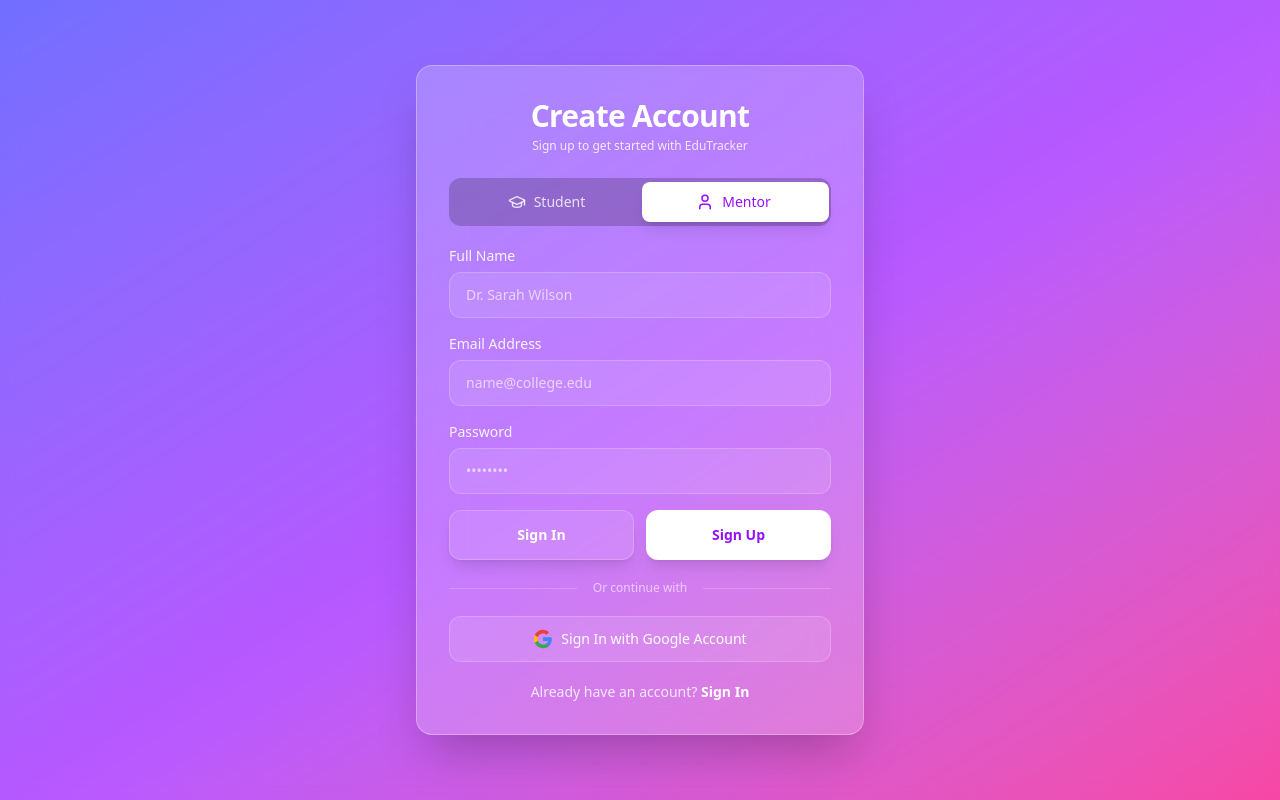
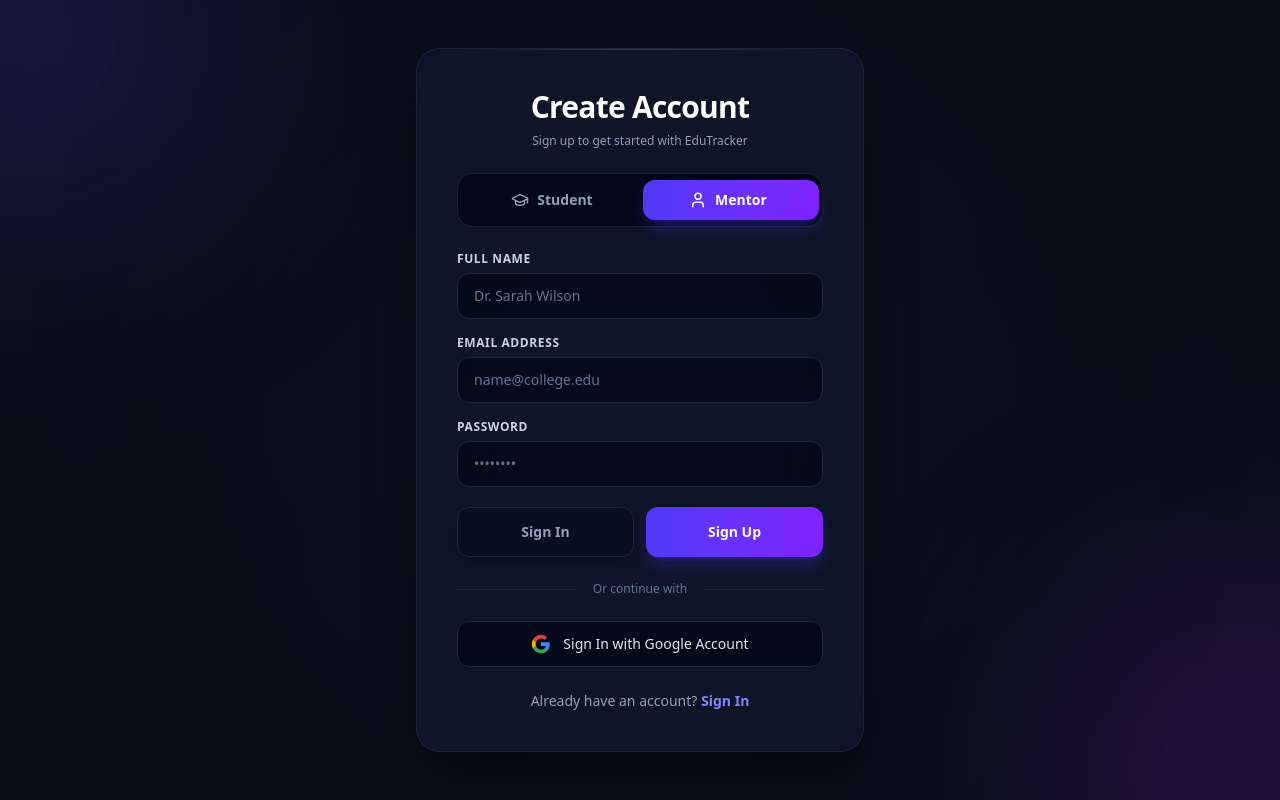
Before and after one commit to arikrishna-03/EDUTR, a React (Vite) app in the folder frontend/: page /login in a window 1280 px wide. Built offline with nearby package versions, Linux system fonts and the light colour scheme; no server answers.

Commit message:
Update starting UI to luxury dark theme, auto-domain auth fallback, and appearance toggle

```diff
--- /dev/null
+++ b/frontend/src/context/ThemeContext.jsx
@@ -0,0 +1,45 @@
+import React, { createContext, useContext, useState, useEffect } from "react";
+
+export const ThemeContext = createContext();
+
+export function ThemeProvider({ children }) {
+  const [theme, setTheme] = useState(() => {
+    return localStorage.getItem("appTheme") || "dark";
+  });
+
+  useEffect(() => {
+    localStorage.setItem("appTheme", theme);
+    const root = document.documentElement;
+    if (theme === "dark") {
+      root.classList.add("dark");
+      root.classList.remove("light");
+      root.style.colorScheme = "dark";
+    } else {
+      root.classList.add("light");
+      root.classList.remove("dark");
+      root.style.colorScheme = "light";
+    }
+  }, [theme]);
+
+  const toggleTheme = (newTheme) => {
+    setTheme(newTheme);
+  };
+
+  return (
+    <ThemeContext.Provider value={{ theme, setTheme, toggleTheme }}>
+      {children}
+    </ThemeContext.Provider>
+  );
+}
+
+export function useTheme() {
+  const context = useContext(ThemeContext);
+  if (!context) {
+    return {
+      theme: localStorage.getItem("appTheme") || "dark",
+      setTheme: () => {},
+      toggleTheme: () => {},
+    };
+  }
+  return context;
+}
--- a/frontend/src/main.jsx
+++ b/frontend/src/main.jsx
@@ -3,14 +3,17 @@ import { createRoot } from "react-dom/client";
 import { BrowserRouter } from "react-router-dom";
 import App from "./App";
 import { AuthProvider } from "./context/AuthContext";
+import { ThemeProvider } from "./context/ThemeContext";
 import "./styles.css";
 
 createRoot(document.getElementById("root")).render(
   <React.StrictMode>
     <BrowserRouter>
-      <AuthProvider>
-        <App />
-      </AuthProvider>
+      <ThemeProvider>
+        <AuthProvider>
+          <App />
+        </AuthProvider>
+      </ThemeProvider>
     </BrowserRouter>
   </React.StrictMode>
 );
--- a/frontend/src/pages/Login.jsx
+++ b/frontend/src/pages/Login.jsx
@@ -187,16 +187,19 @@ const Login = () => {
   };
 
   return (
-    <div className="min-h-screen flex items-center justify-center bg-gradient-to-br from-indigo-500 via-purple-500 to-pink-500 relative">
-      <div className="absolute inset-0 bg-white/10 backdrop-blur-sm"></div>
+    <div className="min-h-screen flex items-center justify-center bg-[#0B0F19] text-slate-100 relative overflow-hidden font-sans selection:bg-indigo-500 selection:text-white px-4">
+      {/* Subtle Ambient Radial Lighting */}
+      <div className="absolute -top-40 -left-40 w-96 h-96 bg-indigo-600/20 rounded-full blur-[120px] pointer-events-none"></div>
+      <div className="absolute -bottom-40 -right-40 w-96 h-96 bg-purple-600/20 rounded-full blur-[120px] pointer-events-none"></div>
+      <div className="absolute top-1/2 left-1/2 -translate-x-1/2 -translate-y-1/2 w-[600px] h-[600px] bg-blue-900/10 rounded-full blur-[150px] pointer-events-none"></div>
 
       {/* Main Login Card */}
-      <div className="relative z-10 w-full max-w-md p-8 bg-white/20 backdrop-blur-xl rounded-2xl shadow-2xl border border-white/30 transition-all duration-300 min-h-[600px] flex flex-col justify-center">
+      <div className="relative z-10 w-full max-w-md p-8 sm:p-10 bg-slate-900/80 backdrop-blur-2xl rounded-3xl shadow-[0_25px_60px_-15px_rgba(0,0,0,0.9)] border border-slate-800/80 transition-all duration-300 min-h-[580px] flex flex-col justify-center before:absolute before:inset-x-10 before:top-0 before:h-[1px] before:bg-gradient-to-r before:from-transparent before:via-indigo-500/40 before:to-transparent">
         <div className="text-center mb-6">
-          <h1 className="text-3xl font-bold text-white mb-1 tracking-tight">
+          <h1 className="text-3xl font-extrabold text-white mb-2 tracking-tight">
             {authMode === 'signin' ? 'Welcome Back' : 'Create Account'}
           </h1>
-          <p className="text-purple-100 text-xs">
+          <p className="text-slate-400 text-xs font-medium">
             {authMode === 'signin'
               ? 'Sign in to continue to EduTracker'
               : 'Sign up to get started with EduTracker'}
@@ -204,10 +207,10 @@ const Login = () => {
         </div>
 
         {/* Role Toggle */}
-        <div className="flex bg-black/20 p-1 rounded-xl mb-5 relative">
+        <div className="flex bg-slate-950/80 p-1.5 rounded-2xl mb-6 relative border border-slate-800/80 shadow-inner">
           <div
-            className={`absolute top-1 bottom-1 w-[calc(50%-4px)] bg-white rounded-lg shadow-lg transition-all duration-300 ease-out ${
-              role === 'mentor' ? 'left-[calc(50%+2px)]' : 'left-1'
+            className={`absolute top-1.5 bottom-1.5 w-[calc(50%-6px)] bg-gradient-to-r from-indigo-600 to-violet-600 rounded-xl shadow-lg shadow-indigo-600/30 transition-all duration-300 ease-out ${
+              role === 'mentor' ? 'left-[calc(50%+3px)]' : 'left-1.5'
             }`}
           ></div>
           <button
@@ -216,8 +219,8 @@ const Login = () => {
               setRole('student');
               setAuthError('');
             }}
-            className={`flex-1 flex items-center justify-center gap-2 py-2.5 rounded-lg text-sm font-medium transition-colors z-10 cursor-pointer ${
-              role === 'student' ? 'text-purple-600' : 'text-white/80 hover:text-white'
+            className={`flex-1 flex items-center justify-center gap-2 py-2.5 rounded-xl text-sm font-semibold transition-colors z-10 cursor-pointer ${
+              role === 'student' ? 'text-white' : 'text-slate-400 hover:text-slate-200'
             }`}
           >
             <GraduationCap size={18} />
@@ -229,8 +232,8 @@ const Login = () => {
               setRole('mentor');
               setAuthError('');
             }}
-            className={`flex-1 flex items-center justify-center gap-2 py-2.5 rounded-lg text-sm font-medium transition-colors z-10 cursor-pointer ${
-              role === 'mentor' ? 'text-purple-600' : 'text-white/80 hover:text-white'
+            className={`flex-1 flex items-center justify-center gap-2 py-2.5 rounded-xl text-sm font-semibold transition-colors z-10 cursor-pointer ${
+              role === 'mentor' ? 'text-white' : 'text-slate-400 hover:text-slate-200'
             }`}
           >
             <User size={18} />
@@ -239,7 +242,7 @@ const Login = () => {
         </div>
 
         {authError && (
-          <div className="mb-4 p-3 bg-red-500/20 border border-red-500/40 rounded-xl text-red-100 text-sm text-center flex flex-col items-center gap-2">
+          <div className="mb-5 p-3.5 bg-red-950/40 border border-red-800/50 rounded-xl text-red-300 text-xs text-center flex flex-col items-center gap-2 shadow-inner">
             <span>
               {authError.includes('auth/unauthorized-domain') || authError.includes('authorized in Firebase Console')
                 ? 'This domain is not authorized in Firebase Console.'
@@ -252,7 +255,7 @@ const Login = () => {
                   setAuthError('');
                   setShowGoogleAccountModal(true);
                 }}
-                className="px-3 py-1 bg-white/20 hover:bg-white/30 text-white rounded-lg text-xs font-semibold underline cursor-pointer transition-all"
+                className="px-3 py-1 bg-red-900/50 hover:bg-red-800/60 text-red-200 rounded-lg text-xs font-medium underline cursor-pointer transition-all border border-red-700/50"
               >
                 Use Quick Account Sign-In
               </button>
@@ -263,12 +266,14 @@ const Login = () => {
         <form onSubmit={handleLogin} className="space-y-4">
           {authMode === 'signup' && (
             <div className="animate-in fade-in slide-in-from-top-2 duration-300">
-              <label className="block text-sm font-medium text-white/90 mb-1.5">Full Name</label>
+              <label className="block text-xs font-semibold text-slate-300 uppercase tracking-wider mb-1.5">
+                Full Name
+              </label>
               <input
                 type="text"
                 value={fullName}
                 onChange={(e) => setFullName(e.target.value)}
-                className="w-full px-4 py-3 bg-white/10 border border-white/20 rounded-xl text-white placeholder-purple-200 focus:outline-none focus:ring-2 focus:ring-white/50 transition-all text-sm"
+                className="w-full px-4 py-3 bg-slate-950/70 border border-slate-800 rounded-xl text-slate-100 placeholder-slate-500 focus:outline-none focus:border-indigo-500 focus:ring-1 focus:ring-indigo-500/50 transition-all text-sm"
                 placeholder={role === 'mentor' ? 'Dr. Sarah Wilson' : 'Alex Johnson'}
                 required
               />
@@ -276,41 +281,47 @@ const Login = () => {
           )}
 
           <div>
-            <label className="block text-sm font-medium text-white/90 mb-1.5">Email Address</label>
+            <label className="block text-xs font-semibold text-slate-300 uppercase tracking-wider mb-1.5">
+              Email Address
+            </label>
             <input
               type="email"
               value={email}
               onChange={(e) => setEmail(e.target.value)}
-              className="w-full px-4 py-3 bg-white/10 border border-white/20 rounded-xl text-white placeholder-purple-200 focus:outline-none focus:ring-2 focus:ring-white/50 transition-all text-sm"
+              className="w-full px-4 py-3 bg-slate-950/70 border border-slate-800 rounded-xl text-slate-100 placeholder-slate-500 focus:outline-none focus:border-indigo-500 focus:ring-1 focus:ring-indigo-500/50 transition-all text-sm"
               placeholder="name@college.edu"
             />
           </div>
 
           <div>
-            <label className="block text-sm font-medium text-white/90 mb-1.5">Password</label>
+            <label className="block text-xs font-semibold text-slate-300 uppercase tracking-wider mb-1.5">
+              Password
+            </label>
             <input
               type="password"
               value={password}
               onChange={(e) => setPassword(e.target.value)}
-              className="w-full px-4 py-3 bg-white/10 border border-white/20 rounded-xl text-white placeholder-purple-200 focus:outline-none focus:ring-2 focus:ring-white/50 transition-all text-sm"
+              className="w-full px-4 py-3 bg-slate-950/70 border border-slate-800 rounded-xl text-slate-100 placeholder-slate-500 focus:outline-none focus:border-indigo-500 focus:ring-1 focus:ring-indigo-500/50 transition-all text-sm"
               placeholder="••••••••"
             />
           </div>
 
           {role === 'student' && (
             <div className="animate-in fade-in slide-in-from-top-2 duration-300">
-              <label className="block text-sm font-medium text-white/90 mb-1.5">Mentor ID</label>
+              <label className="block text-xs font-semibold text-slate-300 uppercase tracking-wider mb-1.5">
+                Mentor ID
+              </label>
               <input
                 type="text"
                 value={mentorId}
                 onChange={(e) => setMentorId(e.target.value)}
-                className="w-full px-4 py-3 bg-white/10 border border-white/20 rounded-xl text-white placeholder-purple-200 focus:outline-none focus:ring-2 focus:ring-white/50 transition-all text-sm"
+                className="w-full px-4 py-3 bg-slate-950/70 border border-slate-800 rounded-xl text-slate-100 placeholder-slate-500 focus:outline-none focus:border-indigo-500 focus:ring-1 focus:ring-indigo-500/50 transition-all text-sm"
                 placeholder="Enter your assigned Mentor ID"
               />
             </div>
           )}
 
-          <div className="grid grid-cols-2 gap-3 mt-2">
+          <div className="grid grid-cols-2 gap-3 pt-1">
             <button
               type={authMode === 'signin' ? 'submit' : 'button'}
               onClick={() => {
@@ -322,12 +333,12 @@ const Login = () => {
               disabled={isLoading}
               className={`flex items-center justify-center gap-2 py-3.5 rounded-xl font-bold transition-all shadow-lg group disabled:opacity-70 cursor-pointer text-sm ${
                 authMode === 'signin'
-                  ? 'bg-white text-purple-600 hover:bg-purple-50'
-                  : 'bg-white/10 text-white border border-white/20 hover:bg-white/20'
+                  ? 'bg-gradient-to-r from-indigo-600 to-violet-600 text-white shadow-indigo-600/30 hover:from-indigo-500 hover:to-violet-500'
+                  : 'bg-slate-950/40 text-slate-400 border border-slate-800 hover:bg-slate-800/60 hover:text-slate-200'
               }`}
             >
               {isLoading && authMode === 'signin' ? (
-                <Loader2 size={20} className="animate-spin text-purple-600" />
+                <Loader2 size={20} className="animate-spin text-white" />
               ) : (
                 'Sign In'
               )}
@@ -344,29 +355,29 @@ const Login = () => {
               disabled={isLoading}
               className={`flex items-center justify-center gap-2 py-3.5 rounded-xl font-bold transition-all shadow-lg group disabled:opacity-70 cursor-pointer text-sm ${
                 authMode === 'signup'
-                  ? 'bg-white text-purple-600 hover:bg-purple-50'
-                  : 'bg-white/10 text-white border border-white/20 hover:bg-white/20'
+                  ? 'bg-gradient-to-r from-indigo-600 to-violet-600 text-white shadow-indigo-600/30 hover:from-indigo-500 hover:to-violet-500'
+                  : 'bg-slate-950/40 text-slate-400 border border-slate-800 hover:bg-slate-800/60 hover:text-slate-200'
               }`}
             >
               {isLoading && authMode === 'signup' ? (
-                <Loader2 size={20} className="animate-spin text-purple-600" />
+                <Loader2 size={20} className="animate-spin text-white" />
               ) : (
                 'Sign Up'
               )}
             </button>
           </div>
 
-          <div className="relative flex py-1 items-center">
-            <div className="flex-grow border-t border-white/20"></div>
-            <span className="flex-shrink-0 mx-4 text-white/60 text-xs">Or continue with</span>
-            <div className="flex-grow border-t border-white/20"></div>
+          <div className="relative flex py-2 items-center">
+            <div className="flex-grow border-t border-slate-800"></div>
+            <span className="flex-shrink-0 mx-4 text-slate-500 text-xs">Or continue with</span>
+            <div className="flex-grow border-t border-slate-800"></div>
           </div>
 
           <button
             type="button"
             onClick={handleGoogleClick}
             disabled={isLoading}
-            className="w-full flex items-center justify-center gap-2 bg-white/10 text-white font-medium py-3 rounded-xl border border-white/20 hover:bg-white/20 transition-colors disabled:opacity-70 cursor-pointer text-sm"
+            className="w-full flex items-center justify-center gap-3 bg-slate-950/80 hover:bg-slate-800 text-slate-200 font-medium py-3 rounded-xl border border-slate-800 hover:border-slate-700 transition-all disabled:opacity-70 cursor-pointer text-sm shadow-inner"
           >
             <svg className="w-5 h-5" viewBox="0 0 24 24">
               <path
@@ -390,14 +401,14 @@ const Login = () => {
           </button>
         </form>
 
-        <p className="text-center mt-5 text-purple-100 text-sm">
+        <p className="text-center mt-6 text-slate-400 text-sm">
           {authMode === 'signin' ? (
             <>
               Don't have an account?{' '}
               <button
                 type="button"
                 onClick={() => setAuthMode('signup')}
-                className="text-white font-semibold hover:underline cursor-pointer"
+                className="text-indigo-400 font-semibold hover:text-indigo-300 hover:underline cursor-pointer transition-colors"
               >
                 Sign Up
               </button>
@@ -408,7 +419,7 @@ const Login = () => {
               <button
                 type="button"
                 onClick={() => setAuthMode('signin')}
-                className="text-white font-semibold hover:underline cursor-pointer"
+                className="text-indigo-400 font-semibold hover:text-indigo-300 hover:underline cursor-pointer transition-colors"
               >
                 Sign In
               </button>
@@ -421,32 +432,32 @@ const Login = () => {
       {showMentorIdModal && (
         <div className="fixed inset-0 z-[60] flex items-center justify-center p-4 animate-in fade-in duration-200">
           <div
-            className="absolute inset-0 bg-black/60 backdrop-blur-sm"
+            className="absolute inset-0 bg-black/80 backdrop-blur-md"
             onClick={() => setShowMentorIdModal(false)}
           ></div>
 
-          <div className="bg-white w-full max-w-sm rounded-2xl overflow-hidden shadow-2xl relative z-10 animate-in zoom-in-95 duration-200 p-6">
+          <div className="bg-slate-900 border border-slate-800 w-full max-w-sm rounded-3xl overflow-hidden shadow-2xl relative z-10 animate-in zoom-in-95 duration-200 p-6 text-slate-100">
             <div className="text-center mb-6">
-              <div className="w-12 h-12 rounded-full bg-purple-100 text-purple-600 flex items-center justify-center mx-auto mb-4">
+              <div className="w-12 h-12 rounded-2xl bg-indigo-500/10 text-indigo-400 border border-indigo-500/20 flex items-center justify-center mx-auto mb-4">
                 <GraduationCap size={24} />
               </div>
-              <h3 className="text-xl font-bold text-slate-800">One Last Step</h3>
-              <p className="text-slate-500 text-sm mt-1">
+              <h3 className="text-xl font-bold text-white">One Last Step</h3>
+              <p className="text-slate-400 text-xs mt-1">
                 Please enter your Mentor ID to complete the login for{' '}
-                <span className="font-semibold text-slate-700">{pendingGoogleUser}</span>
+                <span className="font-semibold text-slate-200">{pendingGoogleUser}</span>
               </p>
             </div>
 
             <div className="space-y-4">
               <div>
-                <label className="block text-xs font-semibold text-slate-500 uppercase tracking-wider mb-2">
+                <label className="block text-xs font-semibold text-slate-400 uppercase tracking-wider mb-2">
                   Mentor ID
                 </label>
                 <input
                   type="text"
                   value={googleMentorId}
                   onChange={(e) => setGoogleMentorId(e.target.value)}
-                  className="w-full px-4 py-3 bg-slate-50 border border-slate-200 rounded-xl text-slate-800 focus:outline-none focus:border-purple-500 focus:ring-1 focus:ring-purple-500 transition-all font-medium"
+                  className="w-full px-4 py-3 bg-slate-950 border border-slate-800 rounded-xl text-slate-100 focus:outline-none focus:border-indigo-500 focus:ring-1 focus:ring-indigo-500 transition-all font-medium text-sm"
                   placeholder="e.g. MENTOR123"
                   autoFocus
                 />
@@ -454,7 +465,7 @@ const Login = () => {
 
               <button
                 onClick={handleGoogleMentorIdSubmit}
-                className="w-full py-3 bg-purple-600 hover:bg-purple-700 text-white font-bold rounded-xl transition-colors shadow-lg shadow-purple-500/30"
+                className="w-full py-3 bg-gradient-to-r from-indigo-600 to-violet-600 hover:from-indigo-500 hover:to-violet-500 text-white font-bold rounded-xl transition-all shadow-lg shadow-indigo-600/30"
               >
                 Complete Login
               </button>
```
Also changed, not shown: frontend/src/config/firebase.js (+20 -2 lines), frontend/src/pages/auth.css (+65 -22 lines), frontend/src/pages/mentor/Settings.jsx (+22 -2 lines), frontend/src/pages/student/Settings.jsx (+22 -2 lines), 1 other file (tests, documents, lock files or other folders).
